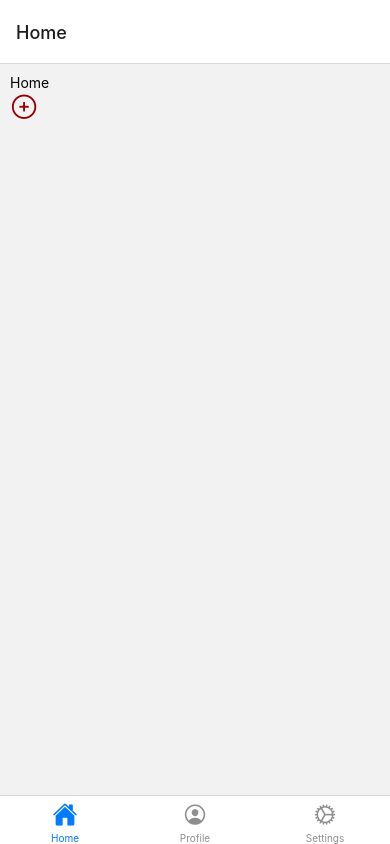
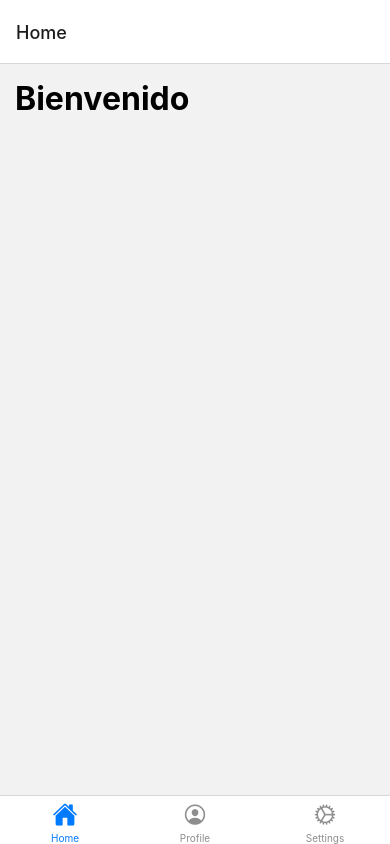
Before and after one commit to VazquezAlex/PokemonAPI, a React Native app: screen /Home in a window 390 px wide. Built offline with nearby package versions, Linux system fonts and the light colour scheme.

Commit message:
Limpiar homescreen

```diff
--- a/src/screens/HomeScreen.js
+++ b/src/screens/HomeScreen.js
@@ -5,9 +5,8 @@ import Icon from 'react-native-vector-icons/Ionicons';
 
 const HomeScreen = () => {
     return (
-        <View style = {{ padding: 10 }}>
-            <Text>Home</Text>
-            <Icon name = "add-circle-outline" size = {30} color = "#900" />
+        <View style = {{ padding: 15 }}>
+            <Text style = {{ fontSize: 32, fontWeight: 'bold' }}>Bienvenido</Text>
         </View>
     );
 };
```
